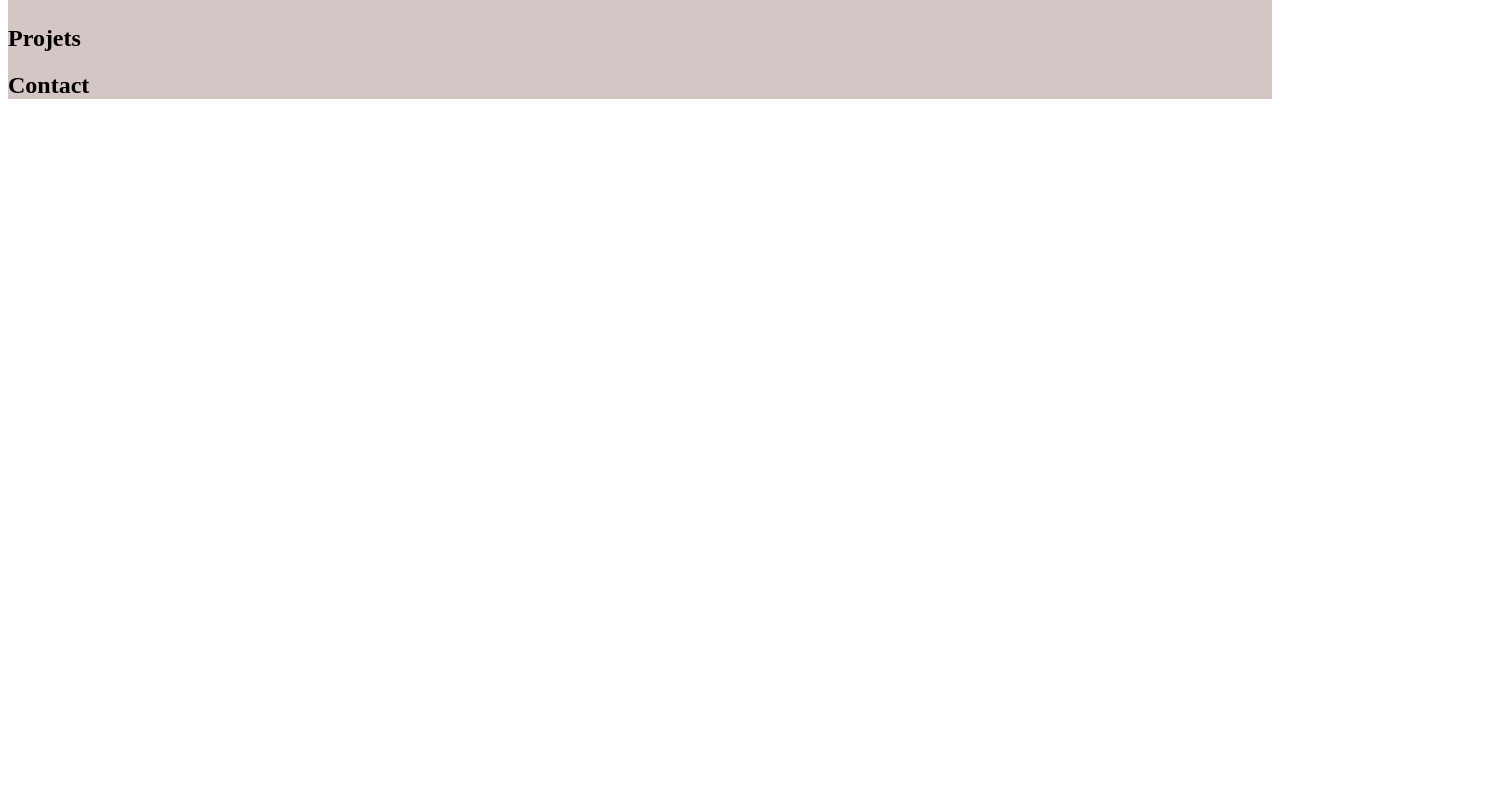
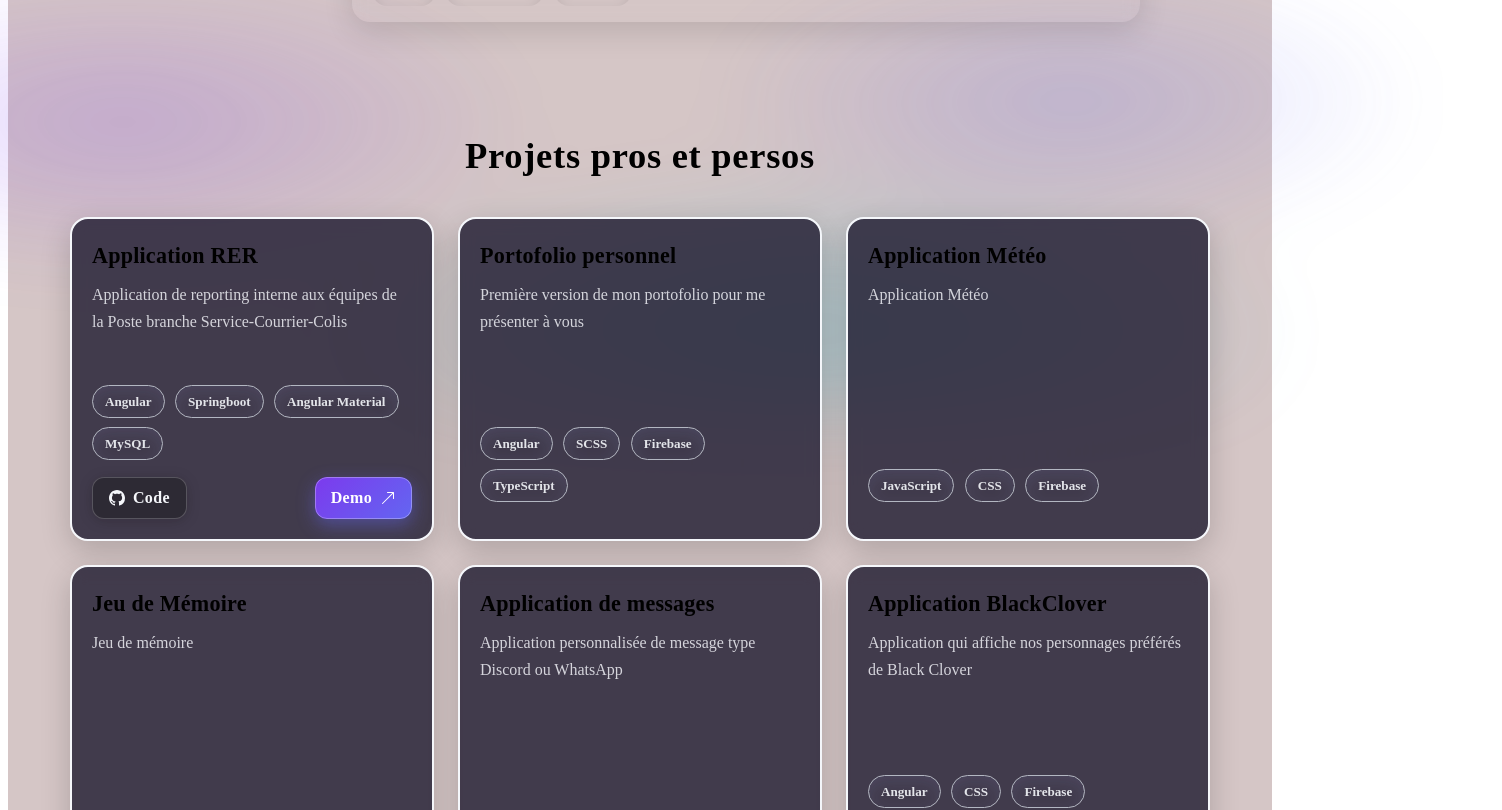
Before and after one commit to Caprice943/portfolio-hero, an Angular app: page / in a window 1280 px wide. Shown: the part 1404-2214 px from the top of the page, 1502 px wide, since content can reach past the window. Before the commit the page ends 1523 px from the top, so only its background shows below. Built offline with nearby package versions, Linux system fonts and the light colour scheme.

Commit message:
project done

```diff
--- a/src/app/app.component.ts
+++ b/src/app/app.component.ts
@@ -2,14 +2,13 @@
 import { ProjectComponent } from './project/project.component';
 import { ContactComponent } from './contact/contact.component';
 import { Component } from '@angular/core';
-import { RouterOutlet } from '@angular/router';
 import { ProfileComponent } from "./profile/profile.component";
 import { NavbarComponent } from "./navbar/navbar.component";
 
 @Component({
   selector: 'app-root',
   standalone: true,
-  imports: [RouterOutlet, NavbarComponent, ContactComponent, ProfileComponent, ProjectComponent, ExperiencesComponent],
+  imports: [NavbarComponent, ContactComponent, ProfileComponent, ProjectComponent, ExperiencesComponent],
   templateUrl: './app.component.html',
   styleUrl: './app.component.scss'
 })
--- a/src/app/contact/contact.component.html
+++ b/src/app/contact/contact.component.html
@@ -1,4 +1,4 @@
-<section>
+<section class="num">
     <h2> Contact </h2>
 
 
--- a/src/app/contact/contact.component.scss
+++ b/src/app/contact/contact.component.scss
@@ -0,0 +1,5 @@
+.num {
+  max-width: 1000px;
+  margin: 0 auto;
+  padding: 2rem 1rem 4rem;
+}
--- /dev/null
+++ b/src/app/data/projects.data.ts
@@ -0,0 +1,63 @@
+export interface Project {
+  id: string;
+  title: string;
+  description: string;
+  tags: string[];
+  codeUrl?: string;
+  demoUrl?: string;
+  // image?: string;
+  // details?: string;
+}
+
+export const PROJECTS: Project[] = [
+   {
+    id: 'laposte',
+    title: 'Application RER',
+    description: 'Application de reporting interne aux équipes de la Poste branche Service-Courrier-Colis',
+    tags: ['Angular', 'Springboot', 'Angular Material','MySQL'],
+    codeUrl: 'https://github.com/',
+    demoUrl: 'https://www.lapostegroupe.com/fr/services-courrier-colis',
+  },
+   {
+    id: 'portofolio',
+    title: 'Portofolio personnel',
+    description: 'Première version de mon portofolio pour me présenter à vous',
+    tags: ['Angular', 'SCSS', 'Firebase', 'TypeScript'],
+    codeUrl: '',
+    demoUrl: '',
+  },
+  {
+    id: 'meteo',
+    title: 'Application Météo',
+    description: 'Application Météo ',
+    tags: ['JavaScript', 'CSS', 'Firebase'],
+    codeUrl: '',
+    demoUrl: '',
+  },
+  {
+    id: 'memorygame',
+    title: 'Jeu de Mémoire',
+    description: 'Jeu de mémoire',
+    tags: ['React', 'CSS', 'Firebase'],
+    codeUrl: '',
+    demoUrl: '',
+  },
+  {
+    id: 'messagingapp',
+    title: 'Application de messages',
+    description:
+      'Application personnalisée de message type Discord ou WhatsApp',
+    tags: ['NodeJs', 'CSS', 'Firebase'],
+    codeUrl: '',
+    demoUrl: '',
+  },
+    {
+    id: 'blackclover',
+    title: 'Application BlackClover',
+    description:
+      'Application qui affiche nos personnages préférés de Black Clover',
+    tags: ['Angular', 'CSS', 'Firebase'],
+    codeUrl: 'https://github.com/Caprice943/workshop_blackClover',
+    demoUrl: 'https://angular-pokeprice-app.web.app/mages',
+  },
+];
--- a/src/app/experiences/experiences.component.html
+++ b/src/app/experiences/experiences.component.html
@@ -1,5 +1,6 @@
 <section class="xp">
-  <h2 class="sr-only">Expériences</h2>
+  <h2>Expériences professionnelles </h2>
+  <br/>
 
   <ul class="xp-list">
     @for (xp of experiences; track xp.title) {
--- a/src/app/experiences/experiences.component.scss
+++ b/src/app/experiences/experiences.component.scss
@@ -4,16 +4,12 @@
   padding: 2rem 1rem 4rem;
 }
 
-.sr-only {
-  position: absolute;
-  width: 1px;
-  height: 1px;
-  padding: 0;
-  margin: -1px;
-  overflow: hidden;
-  clip: rect(0, 0, 0, 0);
-  white-space: nowrap;
-  border: 0;
+h2{
+  margin: 0 0 1.25rem;
+    font-weight: 800;
+    font-size: clamp(1.6rem, 1.6vw + 1rem, 2.6rem);
+    letter-spacing: .02em;
+    text-align: center;
 }
 
 .xp-list {
--- a/src/app/profile/profile.component.html
+++ b/src/app/profile/profile.component.html
@@ -18,7 +18,7 @@
     </p>
     <div class="cta-section">
       <button class="template-button">
-        Télécharger le CV
+        Curriculum Vitae
       </button>
       <div class="availability">Disponible immédiatement</div>
     </div>
--- a/src/app/project/project.component.html
+++ b/src/app/project/project.component.html
@@ -1,3 +1,64 @@
-<section>
-    <h2> Projets </h2>
+<section class="projects">
+  <h2>Projets pros et persos</h2>
+  <div class="grid">
+    @for (project of projects; track project.id) {
+    <article class="card">
+      <h3>{{ project.title }}</h3>
+      <p>{{ project.description }}</p>
+
+      <div class="tags">
+        @for (tag of project.tags; track tag) {
+        <span class="chip">{{ tag }}</span>
+        }
+      </div>
+
+      <div class="actions">
+        @if (project.codeUrl) {
+        <a
+          [href]="project.codeUrl"
+          target="_blank"
+          rel="noopener"
+          class="btn code"
+        >
+          <svg
+            xmlns="http://www.w3.org/2000/svg"
+            width="16"
+            height="16"
+            fill="currentColor"
+            class="bi bi-github"
+            viewBox="0 0 16 16"
+          >
+            <path
+              d="M8 0C3.58 0 0 3.58 0 8c0 3.54 2.29 6.53 5.47 7.59.4.07.55-.17.55-.38 0-.19-.01-.82-.01-1.49-2.01.37-2.53-.49-2.69-.94-.09-.23-.48-.94-.82-1.13-.28-.15-.68-.52-.01-.53.63-.01 1.08.58 1.23.82.72 1.21 1.87.87 2.33.66.07-.52.28-.87.51-1.07-1.78-.2-3.64-.89-3.64-3.95 0-.87.31-1.59.82-2.15-.08-.2-.36-1.02.08-2.12 0 0 .67-.21 2.2.82.64-.18 1.32-.27 2-.27s1.36.09 2 .27c1.53-1.04 2.2-.82 2.2-.82.44 1.1.16 1.92.08 2.12.51.56.82 1.27.82 2.15 0 3.07-1.87 3.75-3.65 3.95.29.25.54.73.54 1.48 0 1.07-.01 1.93-.01 2.2 0 .21.15.46.55.38A8.01 8.01 0 0 0 16 8c0-4.42-3.58-8-8-8"
+            />
+          </svg>
+          Code
+        </a>
+        } @if (project.demoUrl) {
+        <a
+          [href]="project.demoUrl"
+          target="_blank"
+          rel="noopener"
+          class="btn demo"
+        >
+          Demo
+            <svg
+            xmlns="http://www.w3.org/2000/svg"
+            width="16"
+            height="16"
+            fill="currentColor"
+            class="bi bi-arrow-up-right"
+            viewBox="0 0 16 16"
+          >
+            <path
+              fill-rule="evenodd"
+              d="M14 2.5a.5.5 0 0 0-.5-.5h-6a.5.5 0 0 0 0 1h4.793L2.146 13.146a.5.5 0 0 0 .708.708L13 3.707V8.5a.5.5 0 0 0 1 0z"
+            />
+          </svg>
+        </a>
+        }
+      </div>
+    </article>
+    }
+  </div>
 </section>
--- a/src/app/project/project.component.scss
+++ b/src/app/project/project.component.scss
@@ -0,0 +1,194 @@
+.projects {
+  --radius: 18px;
+  --pad: 1.25rem;
+  --gap: 1.25rem;
+
+  /* Gradient d'arrière-plan doux */
+  position: relative;
+  isolation: isolate;
+  padding: 3rem 1rem 4rem;
+  max-width: 1200px;
+  margin: 0 auto;
+
+  &::before {
+    content: "";
+    position: absolute;
+    inset: -10% -20% auto -20%;
+    height: 420px;
+    z-index: -1;
+    background:
+      radial-gradient(40% 60% at 20% 30%, #7c3aed55, transparent 60%),
+      radial-gradient(35% 55% at 75% 25%, #6366f155, transparent 60%),
+      radial-gradient(45% 60% at 60% 80%, #06b6d455, transparent 65%);
+    filter: blur(40px);
+    opacity: .65;
+    pointer-events: none;
+  }
+
+  h2 {
+    margin: 0 0 1.25rem;
+    font-weight: 800;
+    font-size: clamp(1.6rem, 1.6vw + 1rem, 2.6rem);
+    letter-spacing: .02em;
+    text-align: center;
+  }
+}
+
+
+.grid {
+  display: grid;
+  border-radius: 10px;
+  padding: 20px;
+  margin: 10px;
+  gap: 1.5rem;
+  grid-template-columns: repeat(auto-fit, minmax(290px, 1fr));
+}
+
+
+.card {
+  background: color-mix(in oklab, var(--surface-2, #181429), transparent 22%);
+  border: 2px solid #f5f7fb;
+  border-radius: var(--radius);
+  padding: var(--pad);
+  box-shadow: 0 10px 30px rgba(0,0,0,.18);
+  backdrop-filter: blur(8px);
+  transition: background-color 0.3s;
+
+  display: grid;
+  grid-template-rows: auto 1fr auto;
+  min-height: 280px;
+
+  &:hover,
+  &:focus-within {
+    transform: translateY(-3px);
+    background: color-mix(in oklab, var(--surface-2, #17181a), transparent 35%);
+    border-color: color-mix(in oklab, #fff, transparent 80%);
+    box-shadow: 0 18px 48px rgba(0,0,0,.28);
+  }
+
+  h3 {
+    margin: .25rem 0 .75rem;
+    font-weight: 800;
+    font-size: clamp(1.05rem, .6vw + .9rem, 1.4rem);
+    letter-spacing: .01em;
+  }
+
+  p {
+    margin: 0 0 1.1rem;
+    color: color-mix(in oklab, var(--text, #f5f7fb), transparent 18%);
+    line-height: 1.7;
+  }
+}
+
+
+.tags {
+  display: flex;
+  flex-wrap: wrap;
+  gap: .55rem .65rem;
+  margin: 0 0 1.1rem;
+  padding: 0;
+  list-style: none;
+}
+
+.chip {
+  font-weight: 700;
+  font-size: .82rem;
+  line-height: 1;
+  padding: .55rem .75rem;
+  border-radius: 999px;
+  background-color: transparent;
+  border: 1px solid color-mix(in oklab, var(--surface-3, #b6bac4), transparent 2%);
+  box-shadow: inset 0 6px 16px rgba(144, 158, 219, 0.12);
+  color: color-mix(in oklab, var(--text, #f5f7fb), transparent 10%);
+  white-space: nowrap;
+}
+
+.card:hover .chip,
+.card:focus-within .chip {
+  background: color-mix(in oklab, var(--surface-3, #2a2c30), transparent 10%);
+  color: var(--text, #f5f7fb);
+  border-color: color-mix(in oklab, var(--surface-3, #2a2c30), white 14%);
+}
+
+/* ========= Actions (CTA Code / Demo) ========= */
+.actions {
+  margin-top: auto;
+  display: flex;
+  justify-content: space-between;
+  gap: .9rem;
+}
+
+.btn {
+  --btn-pad-y: .75rem;
+  --btn-pad-x: 1rem;
+
+  display: inline-flex;
+  align-items: center;
+  justify-content: center;
+  gap: .5rem;
+
+  padding: var(--btn-pad-y) var(--btn-pad-x);
+  border-radius: 12px;
+  text-decoration: none;
+  font-weight: 800;
+  letter-spacing: .02em;
+  line-height: 1;
+  user-select: none;
+  transition: background-color 0.3s;
+
+  i { font-size: 1rem; }
+
+  &:active { transform: translateY(1px); }
+}
+
+/* Bouton “Code” (outline / glass) */
+.btn.code {
+  background: color-mix(in oklab, var(--surface-2, #17181a), transparent 55%);
+  border: 1px solid color-mix(in oklab, #fff, transparent 80%);
+  color: var(--text, #f5f7fb);
+  box-shadow: 0 2px 14px rgba(0,0,0,.18);
+
+  &:hover,
+  &:focus-visible {
+    background: color-mix(in oklab, var(--surface-2, #17181a), transparent 40%);
+    border-color: color-mix(in oklab, #fff, transparent 70%);
+    box-shadow: 0 6px 22px rgba(0,0,0,.26);
+  }
+}
+
+/* Bouton “Demo” (accent dégradé) */
+.btn.demo {
+  position: relative;
+  color: #fff;
+  border: 0;
+  background: linear-gradient(135deg, #7c3aed, #6366f1);
+  box-shadow: 0 6px 18px rgba(99,102,241,.45);
+  overflow: hidden;
+
+  &::after {
+    /* liseré interne blanc semi-transp pour l’effet glossy */
+    content: "";
+    position: absolute; inset: 0;
+    border-radius: 12px;
+    pointer-events: none;
+    border: 1px solid color-mix(in oklab, #fff, transparent 70%);
+  }
+
+  &:hover,
+  &:focus-visible {
+    box-shadow: 0 10px 28px rgba(99,102,241,.6);
+    filter: saturate(1.06);
+  }
+}
+
+/* ========= Responsiveness ========= */
+@media (max-width: 640px) {
+  .projects { padding: 2rem 1rem 3rem; }
+  .actions { gap: .75rem; }
+  .btn { --btn-pad-y: .65rem; --btn-pad-x: .9rem; font-size: .95rem; }
+}
+
+/* ========= Accessibilité : réduit les animations si demandé ========= */
+@media (prefers-reduced-motion: reduce) {
+  .card, .btn { transition: none; }
+}
--- a/src/app/project/project.component.ts
+++ b/src/app/project/project.component.ts
@@ -1,12 +1,16 @@
 import { Component } from '@angular/core';
+import { PROJECTS } from '../data/projects.data';
+import { CommonModule } from '@angular/common';
 
 @Component({
   selector: 'app-project',
   standalone: true,
-  imports: [],
+  imports: [CommonModule],
   templateUrl: './project.component.html',
   styleUrl: './project.component.scss'
 })
 export class ProjectComponent {
 
+  projects = PROJECTS;
+
 }
```
